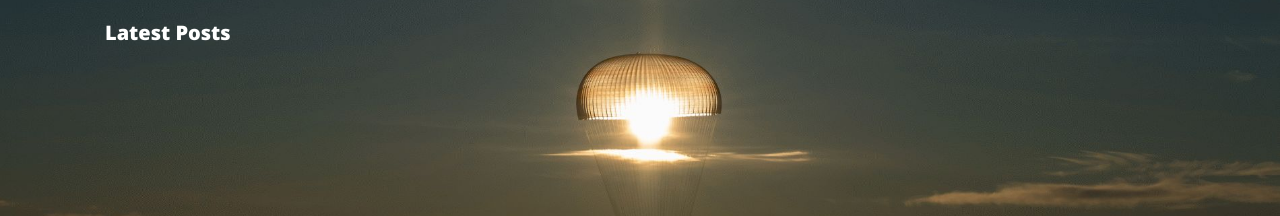
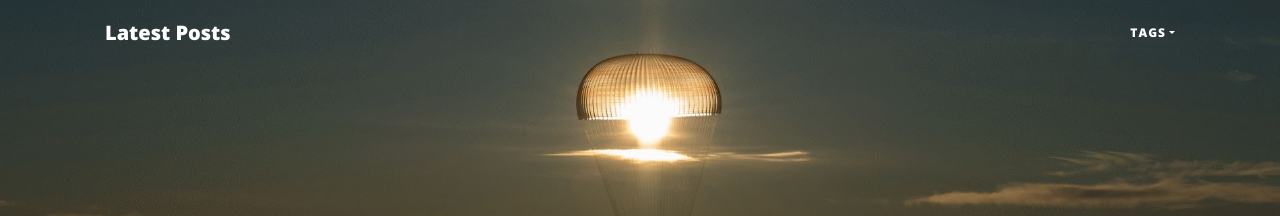
Before and after one commit to paxdev/paxdev.github.io, a Jekyll site: the page built from index.html, in a window 1280 px wide and 900 px high. Shown: the top 216 px of the window. Built offline with Jekyll 4.4.1, drawn with Linux system fonts in a browser that asks for light colours.

Commit message:
Update nav.html

```diff
--- a/_includes/nav.html
+++ b/_includes/nav.html
@@ -1,13 +1,28 @@
         <nav class="navbar navbar-expand-lg navbar-light fixed-top" id="mainNav">
             <div class="container">
                 <a class="navbar-brand" href="/">Latest Posts</a>
-     <!--           <button class="navbar-toggler navbar-toggler-right" type="button" data-toggle="collapse" data-target="#navbarResponsive" aria-controls="navbarResponsive" aria-expanded="false" aria-label="Toggle navigation">
+                <button class="navbar-toggler navbar-toggler-right" type="button" data-toggle="collapse" data-target="#navbarResponsive" aria-controls="navbarResponsive" aria-expanded="false" aria-label="Toggle navigation">
                     Menu
                     <i class="fa fa-bars"></i>
                 </button>
                 <div class="collapse navbar-collapse" id="navbarResponsive">
                     <ul class="navbar-nav ml-auto">
-                        <li class="nav-item">
+                        <li class="nav-item dropdown">
+                                <a class="nav-link dropdown-toggle"
+                                   href="#"
+                                   id="navbarDropdown"
+                                   role="button"
+                                   data-toggle="dropdown"
+                                   aria-haspopup="true"
+                                   aria-expanded="false">Tags</a>
+                                <div class="dropdown-menu" aria-labelledby="navbarDropdown">
+                                        <a class="dropdown-item" href="#">Action</a>
+                                        <a class="dropdown-item" href="#">Another action</a>
+                                        <div class="dropdown-divider"></div>
+                                        <a class="dropdown-item" href="#">Something else here</a>
+                                </div>
+                        </li>
+                        <!--<li class="nav-item">
                             <router-link to="/posts/1-getting-started" class="nav-link">Test</router-link>
                         </li>
                         <li class="nav-item">
@@ -15,8 +30,8 @@
                         </li>
                         <li class="nav-item">
                             <router-link to="/" class="nav-link" exact>Home</router-link>
-                        </li>
+                        </li>-->
                     </ul>
-                </div> -->
+                </div>
             </div>
         </nav>
```
